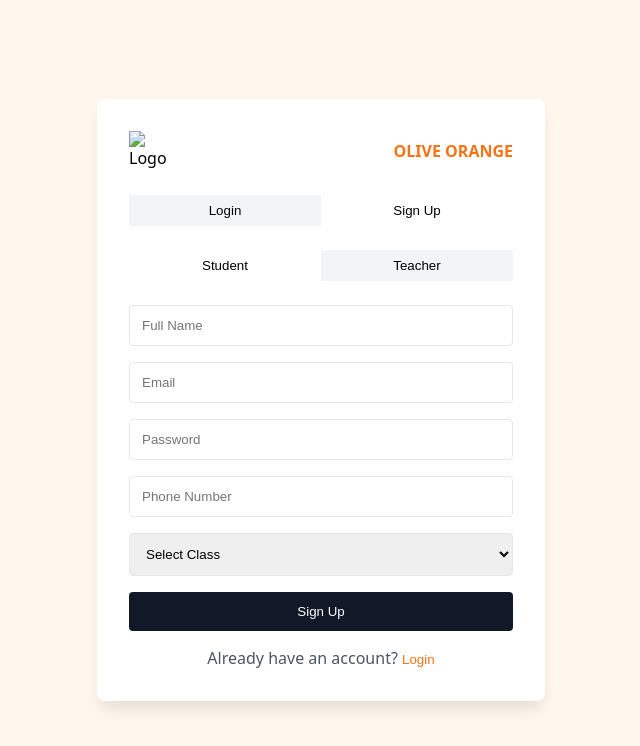
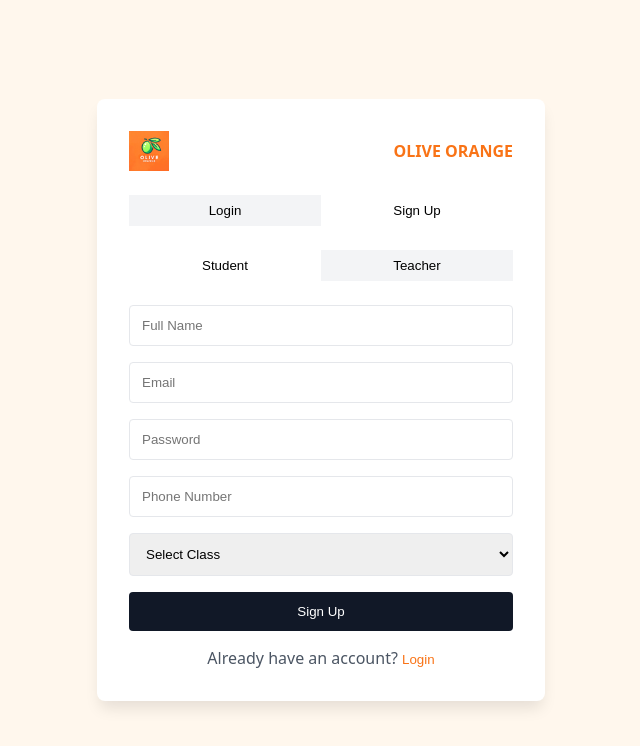
Before and after one commit to BodaKalyanSingh/oliveorange_frontend, a plain HTML site: page signup.html in a window 1280 px wide. Shown: the whole page, without its empty margins (319-959 px from the left). Drawn offline with Linux system fonts and the light colour scheme.

Commit message:
Update signup.html

```diff
--- a/signup.html
+++ b/signup.html
@@ -110,7 +110,7 @@
 <body>
     <div class="container">
         <div class="header">
-            <img src="Assests/olive_orange_logo.png" alt="Logo" width="40" height="40">
+            <img src="Assets/olive_orange_logo.png" alt="Logo" width="40" height="40">
             <div class="logo">OLIVE ORANGE</div>
         </div>
 
```
